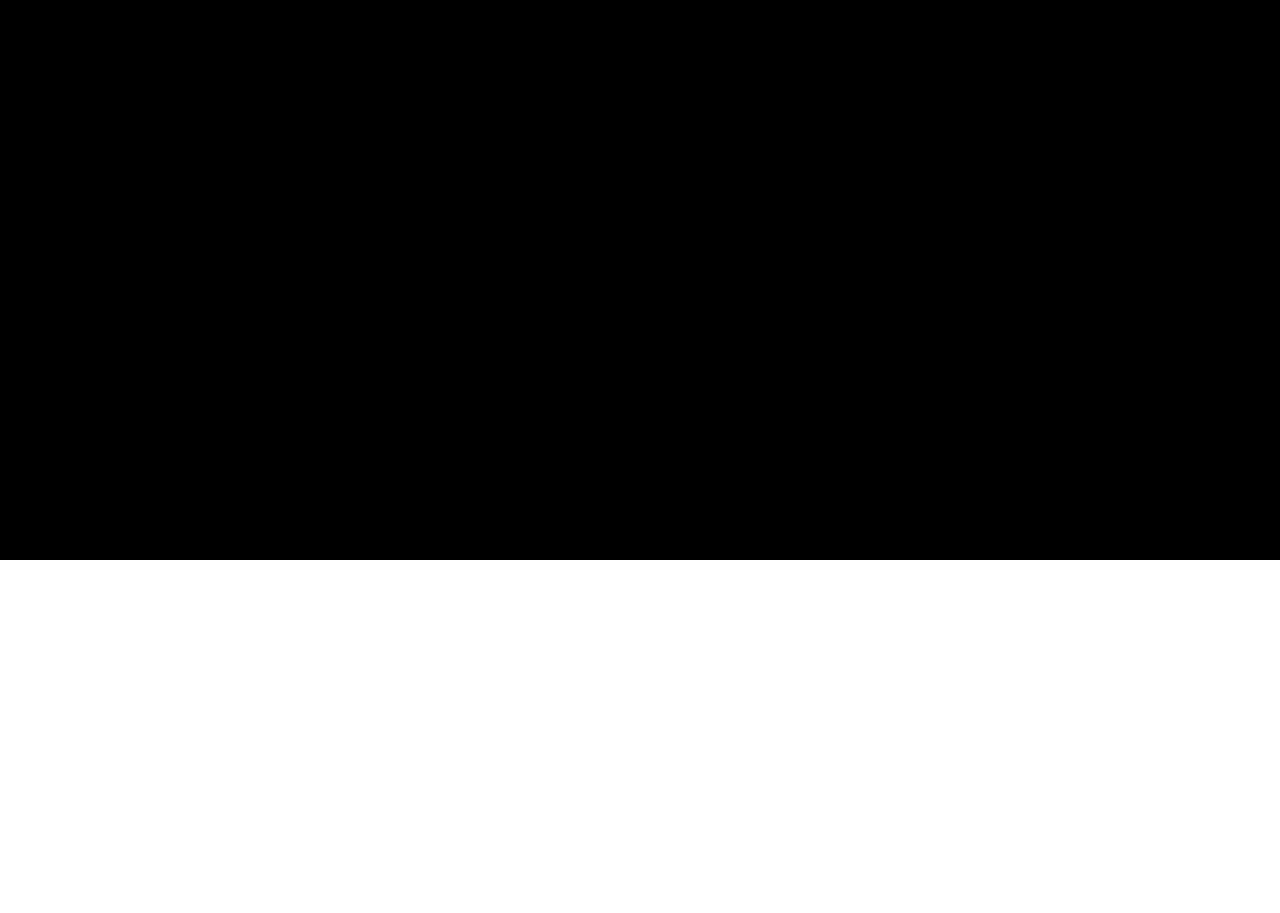
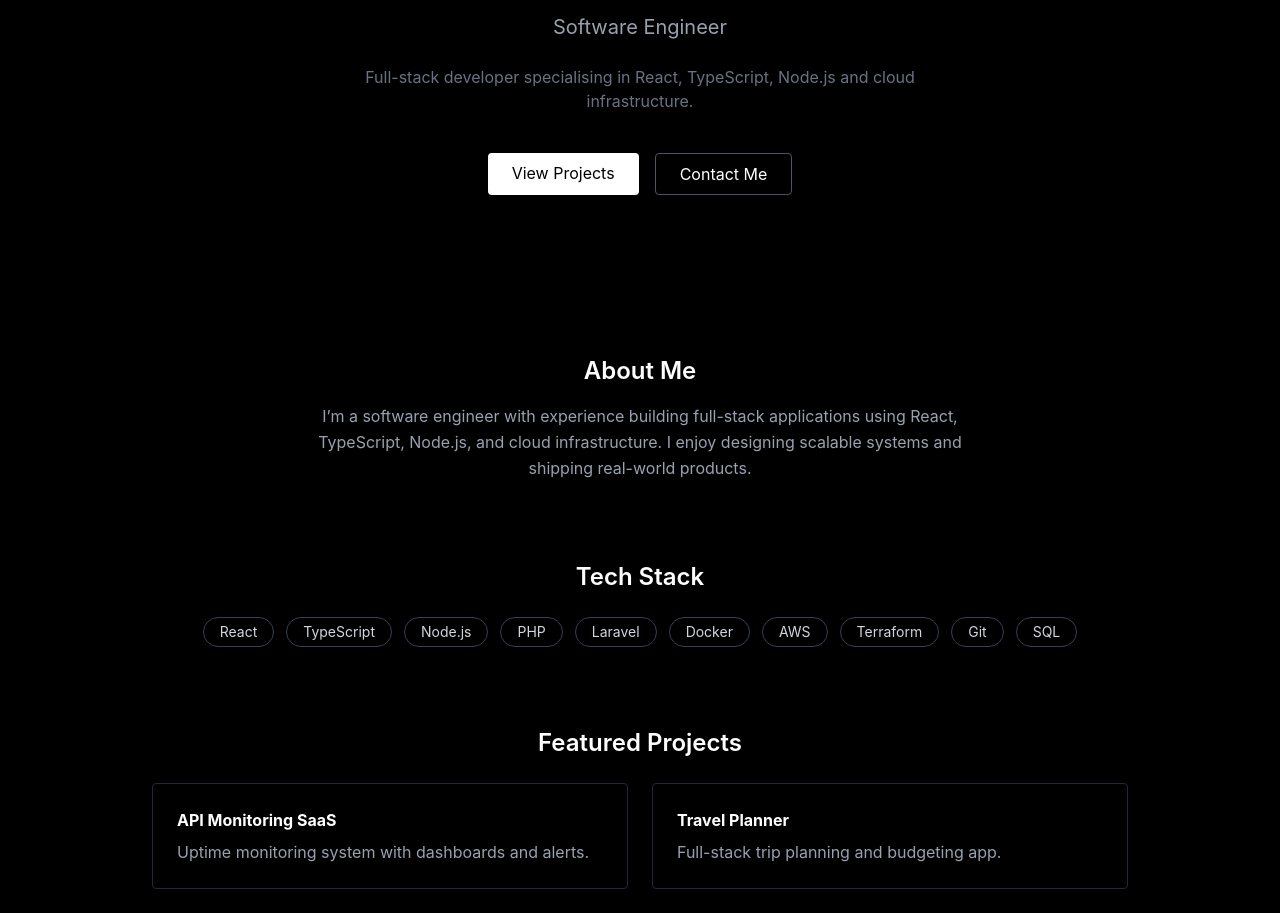
Before and after one commit to Bailsby/portfolio-site, a React (Vite) app: page / in a window 1280 px wide. Shown: the part 240-1153 px from the top of the page. Before the commit the page ends 800 px from the top, so only its background shows below. Built offline with nearby package versions, Linux system fonts and the light colour scheme.

Commit message:
Build initial portfolio homepage with hero and sections

```diff
--- /dev/null
+++ b/src/components/FeaturedProjects.tsx
@@ -0,0 +1,25 @@
+export default function FeaturedProjects() {
+  return (
+    <section className="space-y-6">
+      <h2 className="text-2xl font-semibold text-center">
+        Featured Projects
+      </h2>
+
+      <div className="grid md:grid-cols-2 gap-6">
+        <div className="border border-gray-800 p-6 rounded">
+          <h3 className="font-bold">API Monitoring SaaS</h3>
+          <p className="text-gray-400 mt-2">
+            Uptime monitoring system with dashboards and alerts.
+          </p>
+        </div>
+
+        <div className="border border-gray-800 p-6 rounded">
+          <h3 className="font-bold">Travel Planner</h3>
+          <p className="text-gray-400 mt-2">
+            Full-stack trip planning and budgeting app.
+          </p>
+        </div>
+      </div>
+    </section>
+  );
+}
--- /dev/null
+++ b/src/components/Hero.tsx
@@ -0,0 +1,33 @@
+export default function Hero() {
+  return (
+    <section className="text-center space-y-6 py-20">
+      <h1 className="text-5xl font-bold">
+        Jake Bailey
+      </h1>
+
+      <p className="text-xl text-gray-400">
+        Software Engineer
+      </p>
+
+      <p className="text-gray-500 max-w-xl mx-auto">
+        Full-stack developer specialising in React, TypeScript, Node.js and cloud infrastructure.
+      </p>
+
+      <div className="flex justify-center gap-4 pt-4">
+        <a
+          href="/projects"
+          className="px-6 py-2 bg-white text-black rounded hover:bg-gray-200"
+        >
+          View Projects
+        </a>
+
+        <a
+          href="/contact"
+          className="px-6 py-2 border border-gray-600 rounded hover:border-white"
+        >
+          Contact Me
+        </a>
+      </div>
+    </section>
+  );
+}
--- /dev/null
+++ b/src/components/Intro.tsx
@@ -0,0 +1,13 @@
+export default function Intro() {
+  return (
+    <section className="max-w-2xl mx-auto text-center space-y-4">
+      <h2 className="text-2xl font-semibold">About Me</h2>
+
+      <p className="text-gray-400 leading-relaxed">
+        I’m a software engineer with experience building full-stack applications using
+        React, TypeScript, Node.js, and cloud infrastructure. I enjoy designing scalable
+        systems and shipping real-world products.
+      </p>
+    </section>
+  );
+}
--- /dev/null
+++ b/src/components/TechStack.tsx
@@ -0,0 +1,31 @@
+const tech = [
+    "React",
+    "TypeScript",
+    "Node.js",
+    "PHP",
+    "Laravel",
+    "Docker",
+    "AWS",
+    "Terraform",
+    "Git",
+    "SQL",
+];
+
+export default function TechStack() {
+  return (
+    <section className="text-center space-y-6">
+      <h2 className="text-2xl font-semibold">Tech Stack</h2>
+
+      <div className="flex flex-wrap justify-center gap-3">
+        {tech.map((item) => (
+          <span
+            key={item}
+            className="px-4 py-1 border border-gray-700 rounded-full text-sm text-gray-300"
+          >
+            {item}
+          </span>
+        ))}
+      </div>
+    </section>
+  );
+}
--- a/src/pages/Home.tsx
+++ b/src/pages/Home.tsx
@@ -1,3 +1,15 @@
+import Hero from "../components/Hero";
+import Intro from "../components/Intro";
+import TechStack from "../components/TechStack";
+import FeaturedProjects from "../components/FeaturedProjects";
+
 export default function Home() {
-  return <h1 className="text-3xl font-bold">Home</h1>;
+  return (
+    <div className="space-y-20">
+      <Hero />
+      <Intro />
+      <TechStack />
+      <FeaturedProjects />
+    </div>
+  );
 }
```
